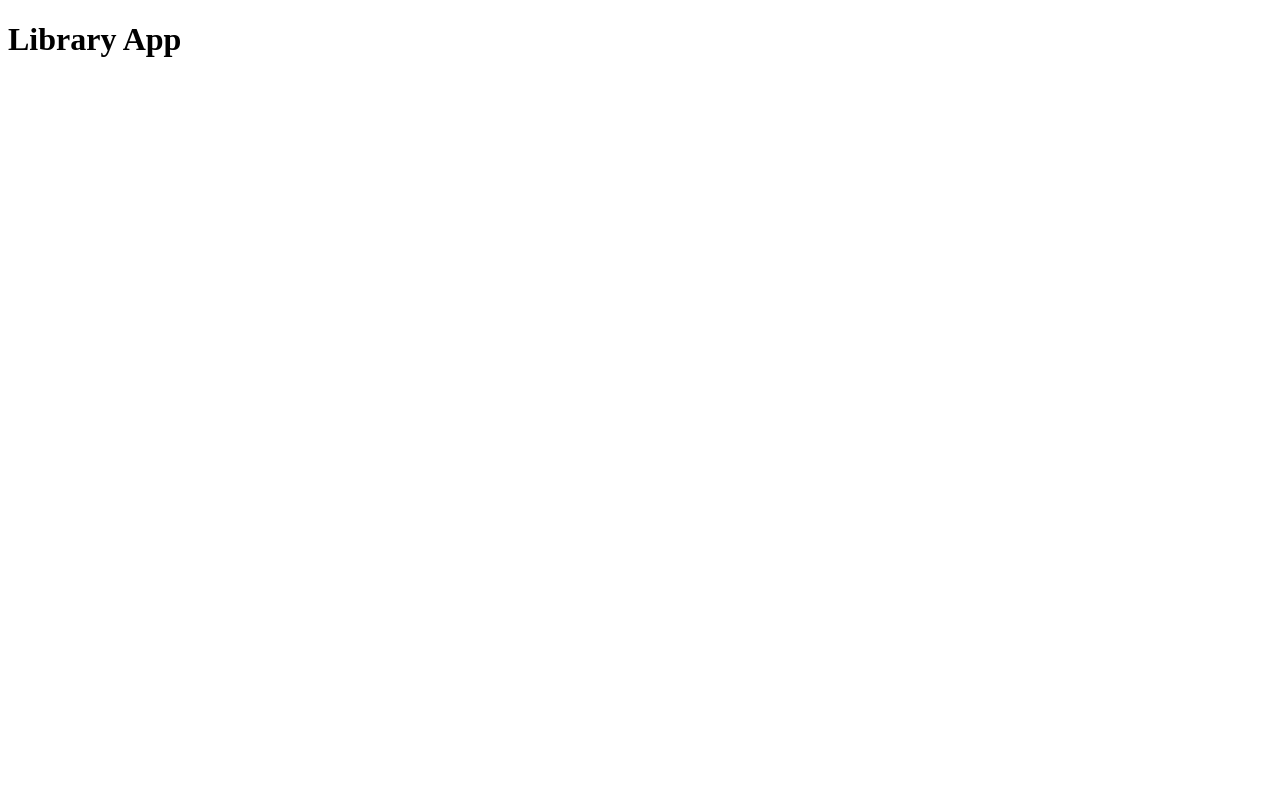
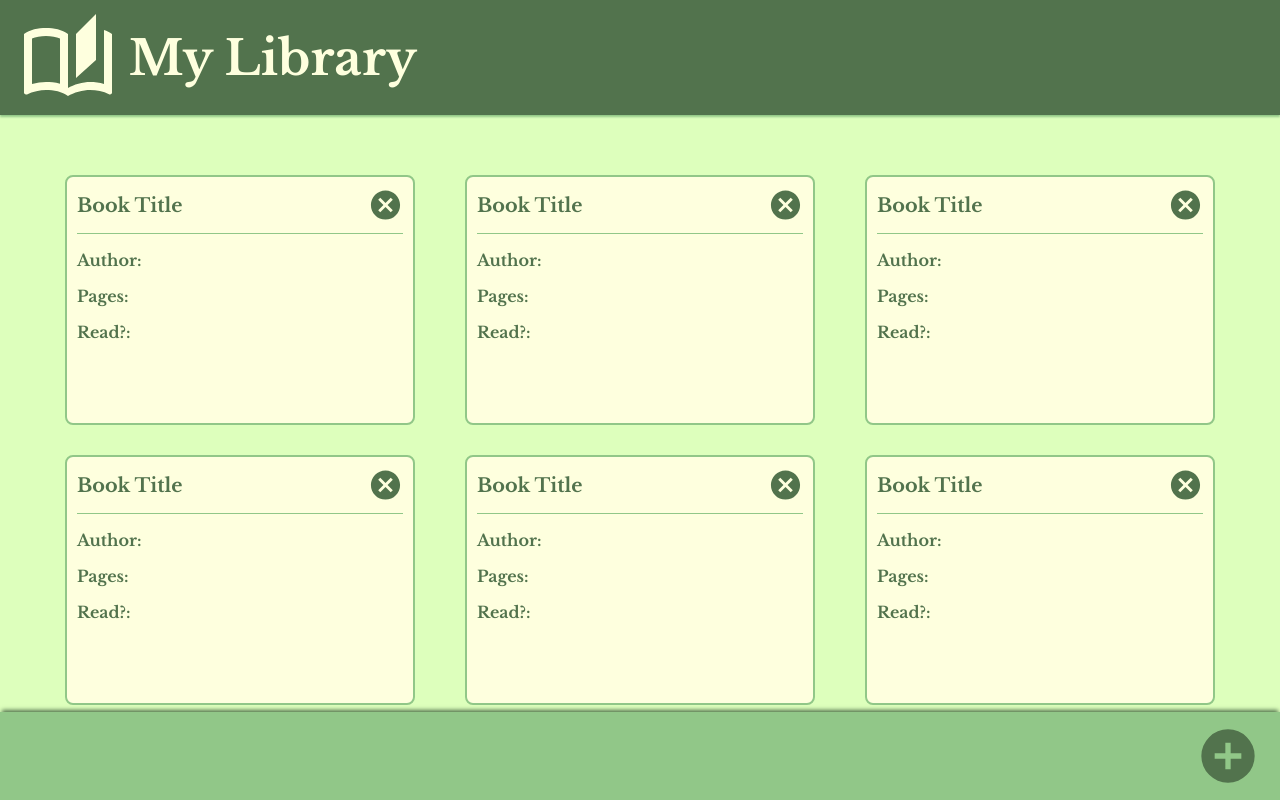
Before and after one commit to marefpceo/library, a plain HTML site: page index.html in a window 1280 px wide. Drawn offline with Linux system fonts and the light colour scheme.

Commit message:
Completed layout and styling.
Layout completed and dummy cards were created to display book information.

Completed styling to handle new books added and control overflow.

Icon's were updated and custom font added.

```diff
--- a/index.html
+++ b/index.html
@@ -4,11 +4,89 @@
     <meta charset='UTF-8'>
     <meta http-equiv='X-UA-Compatible' content='IE=edge'>
     <meta name='viewport' content='width=device-width, initial-scale=1.0'>
-    <title>Library</title>
+    <title>My Library</title>
     <link rel='stylesheet' href='style.css'>
     <script src='script.js' defer></script>
 </head>
 <body>
-    <h1>Library App</h1>
+    <div class='container'>
+        <header>
+            <img src='images/book-icon.svg' alt='Book Logo'>
+            <h1>My Library</h1>
+        </header>
+
+        <section>
+            <div class='card'>
+                <div class='card-header'>
+                    <h2>Book Title</h2>
+                    <img src='images/close-circle.svg' alt='Close card icon'>
+                </div>
+                <div class='card-body'>
+                    <h3>Author:</h3>
+                    <h3>Pages:</h3>
+                    <h3>Read?:</h3>
+                </div>
+            </div>
+            <div class='card'>
+                <div class='card-header'>
+                    <h2>Book Title</h2>
+                    <img src='images/close-circle.svg' alt='Close card icon'>
+                </div>
+                <div class='card-body'>
+                    <h3>Author:</h3>
+                    <h3>Pages:</h3>
+                    <h3>Read?:</h3>
+                </div>
+            </div>
+            <div class='card'>
+                <div class='card-header'>
+                    <h2>Book Title</h2>
+                    <img src='images/close-circle.svg' alt='Close card icon'>
+                </div>
+                <div class='card-body'>
+                    <h3>Author:</h3>
+                    <h3>Pages:</h3>
+                    <h3>Read?:</h3>
+                </div>
+            </div>
+            <div class='card'>
+                <div class='card-header'>
+                    <h2>Book Title</h2>
+                    <img src='images/close-circle.svg' alt='Close card icon'>
+                </div>
+                <div class='card-body'>
+                    <h3>Author:</h3>
+                    <h3>Pages:</h3>
+                    <h3>Read?:</h3>
+                </div>
+            </div>
+            <div class='card'>
+                <div class='card-header'>
+                    <h2>Book Title</h2>
+                    <img src='images/close-circle.svg' alt='Close card icon'>
+                </div>
+                <div class='card-body'>
+                    <h3>Author:</h3>
+                    <h3>Pages:</h3>
+                    <h3>Read?:</h3>
+                </div>
+            </div>
+            <div class='card'>
+                <div class='card-header'>
+                    <h2>Book Title</h2>
+                    <img src='images/close-circle.svg' alt='Close card icon'>
+                </div>
+                <div class='card-body'>
+                    <h3>Author:</h3>
+                    <h3>Pages:</h3>
+                    <h3>Read?:</h3>
+                </div>
+            </div>
+        </section>
+
+        <footer>
+            <img src='images/plus-circle.svg' alt='Add Book Icon'>
+        </footer>
+    </div>
 </body>
 </html>
--- a/style.css
+++ b/style.css
@@ -0,0 +1,115 @@
+@font-face {
+    font-family: 'Libre Baskerville';
+    src: url(source/LibreBaskerville-Regular.ttf);
+}
+
+@font-face {
+    font-family: 'Libre Baskerville';
+    src: url(source/LibreBaskerville-Bold.ttf);
+    font-weight: bold;
+}
+
+@font-face {
+    font-family: 'Libre Baskerville';
+    src: url(source/LibreBaskerville-Italic.ttf);
+    font-style: italic;
+}
+
+* {
+    box-sizing: border-box;
+}
+
+body {
+    min-height: 100vh;
+    color: #feffde;
+    font-family: 'Libre Baskerville';
+    background-color: #ddffbc;
+    margin: 0;
+}
+
+h1 {
+    font-size: 3rem;
+    margin-left: 1vw;
+}
+
+h2 {
+    font-size: 1.2rem;
+}
+
+h3 {
+    font-size: 1rem;
+}
+
+.container {
+    display: grid;
+    grid-template-rows: 15vh 74vh 11vh;
+}
+
+
+/******************** Header Section ********************/
+header {
+    display: flex;
+    justify-content: start;
+    align-items: center;
+    background-color: #52734d;
+    padding: 20px;
+    margin-bottom: 5px;
+    box-shadow: 0 2px 2px 0px #91c788;
+}
+
+header img {
+    width: 6rem;
+}
+
+
+
+/******************** Main Section ********************/
+section {
+    display: flex;
+    flex-wrap: wrap;
+    overflow-y:  scroll;
+    justify-content: space-around;
+    background-color: #ddffbc;
+    padding: 40px;
+    scrollbar-width: none;
+}
+
+section::-webkit-scrollbar {
+    display: none;
+}
+
+.card {
+    background-color: #feffde;
+    color: #52734d;
+    border: 2px solid #91c788;
+    border-radius: 8px;
+    height: 250px;
+    width: 350px;
+    margin: 15px 0;
+    padding: 0 10px;
+}
+
+.card-header{
+    display: flex;
+    justify-content: space-between;
+    border-bottom: 1pt solid #91c788;
+}
+.card-header img {
+    width: 35px;
+}
+
+
+/******************** Footer Section ********************/
+footer {
+    background-color: #91c788;
+    display: flex;
+    justify-content: end;
+    align-items: center;
+    box-shadow: 0 -4px 4px -2px #52734d;
+    padding: 0 20px;
+}
+
+footer img {
+    height: 4rem;
+    width: 4rem;
+}
```
Also changed, not shown: images/add-icon.png (added), images/book-icon.svg (added), images/close-circle.svg (added), images/plus-circle.svg (added), source/LibreBaskerville-Bold.ttf (added), source/LibreBaskerville-Italic.ttf (added), source/LibreBaskerville-Regular.ttf (added).
